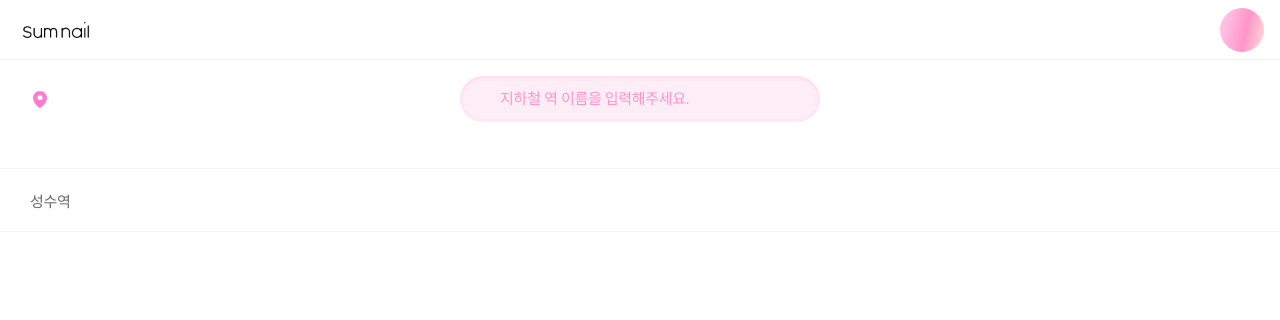
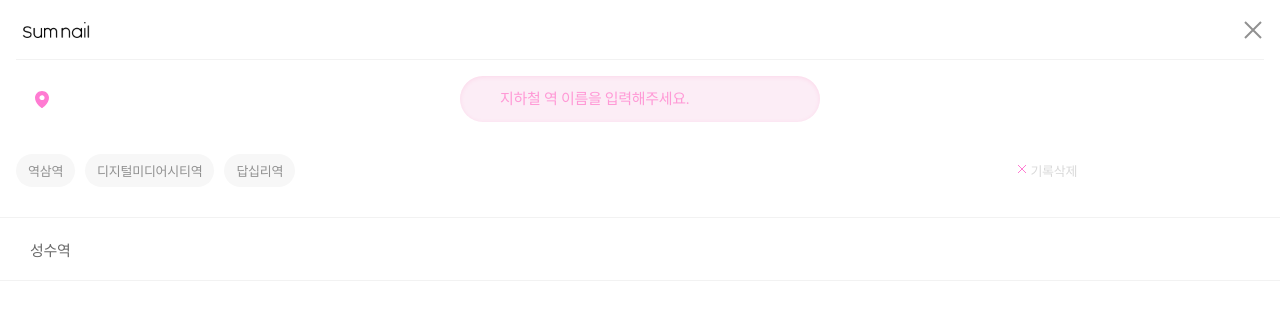
Before and after one commit to Sum-nail/sum-nail-client, a Next.js app: page /search in a window 1280 px wide. Shown: the top 320 px of the page. Built offline with nearby package versions, Linux system fonts and the light colour scheme.

Commit message:
[design] 메인, 서치 페이지 UI 구현

```diff
--- a/app/search/page.tsx
+++ b/app/search/page.tsx
@@ -1,70 +1,47 @@
 'use client';
-import { LogoIcon, MapPinIcon } from '@/public/icons';
+import { LogoIcon, BackIcon } from '@/public/icons';
 import Image from 'next/image';
 import styled from '@emotion/styled';
+import { useRouter } from 'next/navigation';
+import StationRecord from '@/components/common/stationRecord';
+import StationSearchBar from '@/components/common/stationSearchBar';
+
+function Search() {
+  const router = useRouter();
+
+  return (
+    <Main>
+      <Header>
+        <Image src={LogoIcon} alt="image" width={80} height={20} onClick={() => router.back()} />
+        <BackIcon onClick={() => router.back()} />
+      </Header>
+
+      <StationSearchBar cntPage="search" />
+
+      <StationRecord />
+
+      <Body>
+        <Record>성수역</Record>
+      </Body>
+    </Main>
+  );
+}
+
+export default Search;
 
 const Main = styled.div`
-  /* width: 100%; */
-  /* margin: 0 1.6rem; */
+  padding: 0 1.6rem;
+  width: 100%;
 `;
 
 const Header = styled.div`
   color: ${({ theme }) => theme.colors.pink_dark};
   height: 6rem;
-  /* width: 100%; */
+  width: 100%;
   display: flex;
   border-bottom: 1px solid var(--gray-F2, #f2f2f2);
   justify-content: space-between;
   align-items: center;
-  padding: 0 1.6rem;
-`;
-
-const Profile = styled.div`
-  width: 4.4rem;
-  height: 4.4rem;
-  flex-shrink: 0;
-  border-radius: 50%;
-  /* background-color: red;÷ */
-  background: var(
-    --gradient-pinktocoral,
-    linear-gradient(
-      102deg,
-      rgba(255, 153, 214, 0.62) 14.29%,
-      #ff95c8 57.89%,
-      rgba(255, 153, 165, 0.44) 93.26%,
-      #ff99d6 93.26%,
-      #ff99d6 93.26%
-    )
-  );
-`;
-
-const SearchContainer = styled.div`
-  position: relative;
-  display: flex;
-  align-items: center;
-  justify-content: center;
-`;
-const SearchBar = styled.input`
-  display: flex;
-  gap: 1rem;
-  outline: none;
-  border: none;
-  align-items: center;
-  margin: 1.6rem 1.6rem;
-  height: 4.6rem;
-  width: 36rem;
-  border-radius: 40px;
-  padding-left: 2rem;
-  background: ${({ theme }) => theme.colors.pink_pale};
-  box-shadow: 0px 1px 4px 0px rgba(255, 103, 176, 0.16) inset;
-  color: ${({ theme }) => theme.colors.pink_warm};
-  font: ${({ theme }) => theme.fonts.M15_2};
-
-  &::placeholder {
-    padding-left: 2rem;
-    color: ${({ theme }) => theme.colors.pink_warm};
-    font: ${({ theme }) => theme.fonts.M15_2};
-  }
 `;
 
 const Body = styled.div`
@@ -72,6 +49,8 @@ const Body = styled.div`
   flex-direction: column;
   border: 1px solid var(--gray-F2, #f2f2f2) 0px;
   margin-top: 3rem;
+  margin-left: -1.6rem;
+  margin-right: -1.6rem;
 `;
 
 const Record = styled.div`
@@ -84,35 +63,3 @@ const Record = styled.div`
   color: ${({ theme }) => theme.colors.gray69};
   font: ${({ theme }) => theme.fonts.R15_2};
 `;
-
-const MapIconWrapper = styled.div`
-  position: absolute;
-  left: 3rem;
-  display: flex;
-  justify-content: center;
-  align-items: center;
-`;
-
-function Search() {
-  return (
-    <Main>
-      <Header>
-        <Image src={LogoIcon} alt="image" width={80} height={20} />
-        <Profile></Profile>
-      </Header>
-
-      <SearchContainer>
-        <SearchBar placeholder="지하철 역 이름을 입력해주세요."></SearchBar>
-        <MapIconWrapper>
-          <MapPinIcon />
-        </MapIconWrapper>
-      </SearchContainer>
-
-      <Body>
-        <Record>성수역</Record>
-      </Body>
-    </Main>
-  );
-}
-
-export default Search;
--- /dev/null
+++ b/components/common/stationRecord.tsx
@@ -0,0 +1,61 @@
+import styled from '@emotion/styled';
+import { DeleteIcon } from '@/public/icons';
+
+function StationRecord() {
+  return (
+    <Main>
+      <StationTags>
+        <StationTag>역삼역</StationTag>
+        <StationTag>디지털미디어시티역</StationTag>
+        <StationTag>답십리역</StationTag>
+      </StationTags>
+      <RecordDeletion>
+        <DeleteIcon />
+        기록삭제
+      </RecordDeletion>
+    </Main>
+  );
+}
+
+export default StationRecord;
+
+const Main = styled.div`
+  display: flex;
+  align-items: center;
+  margin-top: 1.6rem;
+  width: 100%;
+`;
+
+const RecordDeletion = styled.div`
+  display: flex;
+  width: 20%;
+  font: ${({ theme }) => theme.fonts.R13_2};
+  color: ${({ theme }) => theme.colors.grayD9};
+`;
+
+const StationTags = styled.div`
+  display: flex;
+  align-items: center;
+  gap: 1rem;
+  width: 80%;
+  overflow-x: scroll;
+  overflow-y: hidden;
+  white-space: nowrap;
+  -ms-overflow-style: none; /* IE and Edge */
+  scrollbar-width: none;
+
+  &::-webkit-scrollbar {
+    display: none;
+  }
+`;
+
+const StationTag = styled.div`
+  display: flex;
+  padding: 0.7rem 1.2rem;
+  justify-content: center;
+  align-items: center;
+  border-radius: 3rem;
+  background: ${({ theme }) => theme.colors.grayF7};
+  color: ${({ theme }) => theme.colors.gray91};
+  font: ${({ theme }) => theme.fonts.R13_2};
+`;
--- /dev/null
+++ b/components/common/stationSearchBar.tsx
@@ -0,0 +1,66 @@
+import { MapPinIcon } from '@/public/icons';
+import { useRouter } from 'next/navigation';
+import { useEffect, useRef } from 'react';
+import styled from '@emotion/styled';
+
+function StationSearchBar({ cntPage }: { cntPage: string }) {
+  const router = useRouter();
+  const inputRef = useRef<HTMLInputElement>(null);
+
+  useEffect(() => {
+    if (cntPage == 'search' && inputRef.current) {
+      inputRef.current.focus();
+    }
+  }, []);
+
+  return (
+    <SearchContainer>
+      <SearchBar
+        ref={inputRef}
+        placeholder={cntPage == 'search' ? '지하철 역 이름을 입력해주세요.' : '지하철역'}
+        onClick={cntPage == 'home' ? () => router.push('/search') : undefined}
+      ></SearchBar>
+      <MapIconWrapper>
+        <MapPinIcon />
+      </MapIconWrapper>
+    </SearchContainer>
+  );
+}
+
+export default StationSearchBar;
+
+const SearchContainer = styled.div`
+  position: relative;
+  display: flex;
+  align-items: center;
+  justify-content: center;
+`;
+const SearchBar = styled.input`
+  display: flex;
+  gap: 1rem;
+  outline: none;
+  border: none;
+  align-items: center;
+  margin: 1.6rem 0rem;
+  height: 4.6rem;
+  width: 36rem;
+  border-radius: 40px;
+  padding-left: 4rem;
+  background: ${({ theme }) => theme.colors.pink_pale};
+  box-shadow: 0px 1px 4px 0px rgba(255, 103, 176, 0.16) inset;
+  color: ${({ theme }) => theme.colors.pink_warm};
+  font: ${({ theme }) => theme.fonts.M15_2};
+
+  &::placeholder {
+    color: ${({ theme }) => theme.colors.pink_light};
+    font: ${({ theme }) => theme.fonts.M15_2};
+  }
+`;
+
+const MapIconWrapper = styled.div`
+  position: absolute;
+  left: 1.6rem;
+  display: flex;
+  justify-content: center;
+  align-items: center;
+`;
--- a/public/icons/index.tsx
+++ b/public/icons/index.tsx
@@ -5,3 +5,5 @@ export { default as ArrowUpIcon } from './arrow_up.svg';
 export { default as LogoIcon } from './logo.png';
 export { default as MapPinIcon } from './map_pin.svg';
 export { default as MoneyIcon } from './money.svg';
+export { default as BackIcon } from './ic_back.svg';
+export { default as DeleteIcon } from './ic_delete.svg';
--- a/styles/theme.ts
+++ b/styles/theme.ts
@@ -71,7 +71,7 @@ const fonts = {
   `,
   SB15_2: css`
     font-family: Pretendard;
-    font-size: 1.3rem;
+    font-size: 1.5rem;
     font-style: normal;
     font-weight: 600;
     line-height: normal;
```
Also changed, not shown: app/page.tsx (+82 -60 lines), components/common/card.tsx (+36 -36 lines), public/icons/ic_back.svg (added), public/icons/ic_delete.svg (added).
